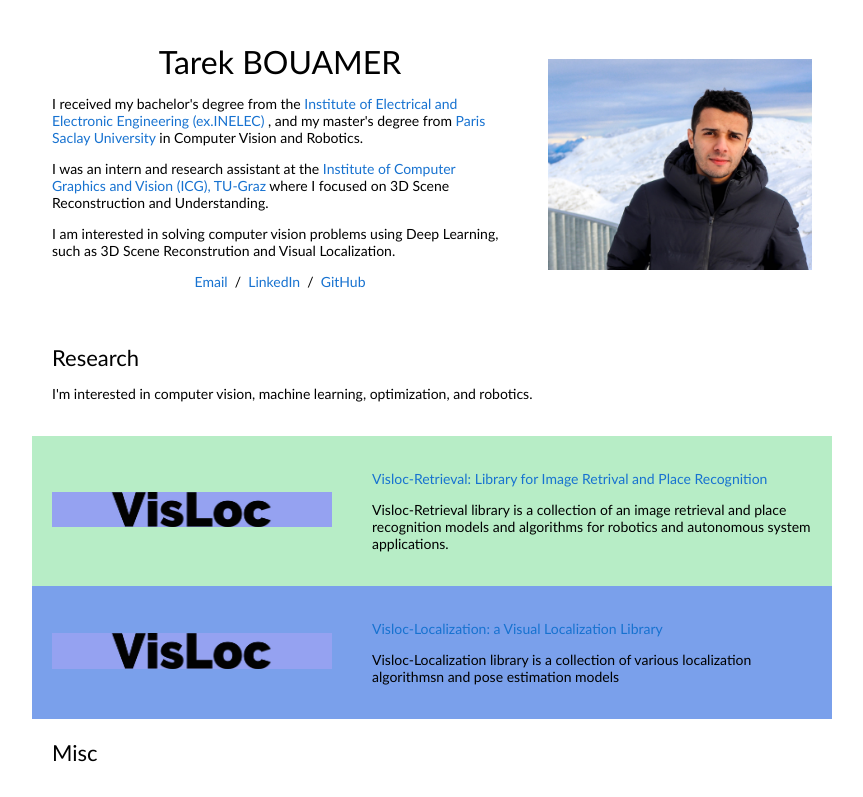
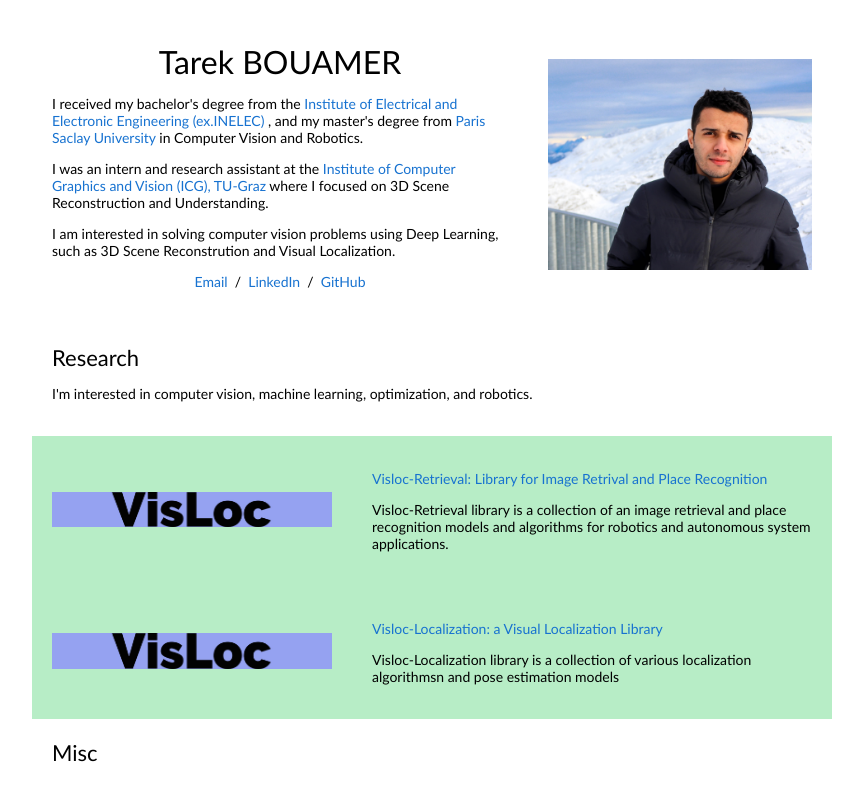
Before and after one commit to Tarekbouamer/ol_Tarekbouamer.github.io, a plain HTML site: page index.html in a window 1280 px wide. Shown: the whole page, without its empty margins (208-1071 px from the left). Drawn offline with Linux system fonts and the light colour scheme.

Commit message:
localization init

```diff
--- a/index.html
+++ b/index.html
@@ -80,8 +80,11 @@
 
             </td>
           </tr>
+        <table width="100%" align="center" border="0" cellspacing="0" cellpadding="20"><tbody>
 
-          <tr bgcolor=#7aa0eb>
+        <table style="width:100%;border:0px;border-spacing:0px;border-collapse:separate;margin-right:auto;margin-left:auto;"><tbody>
+
+          <tr bgcolor=#b7edc6>
             <td style="padding:2.5%;width:40%;max-width:40%">
               <a href="images/VisLoc-logos.jpeg"><img style="width:100%;max-width:100%" src="images/VisLoc-logos.jpeg" ></a>
             </td>
@@ -99,8 +102,8 @@
             </td>
           </tr>
 
+        <table width="100%" align="center" border="0" cellspacing="0" cellpadding="20"><tbody>
 
-        <table width="100%" align="center" border="0" cellspacing="0" cellpadding="20"><tbody>
           <tr>
             <td>
               <heading>Misc</heading>
```
